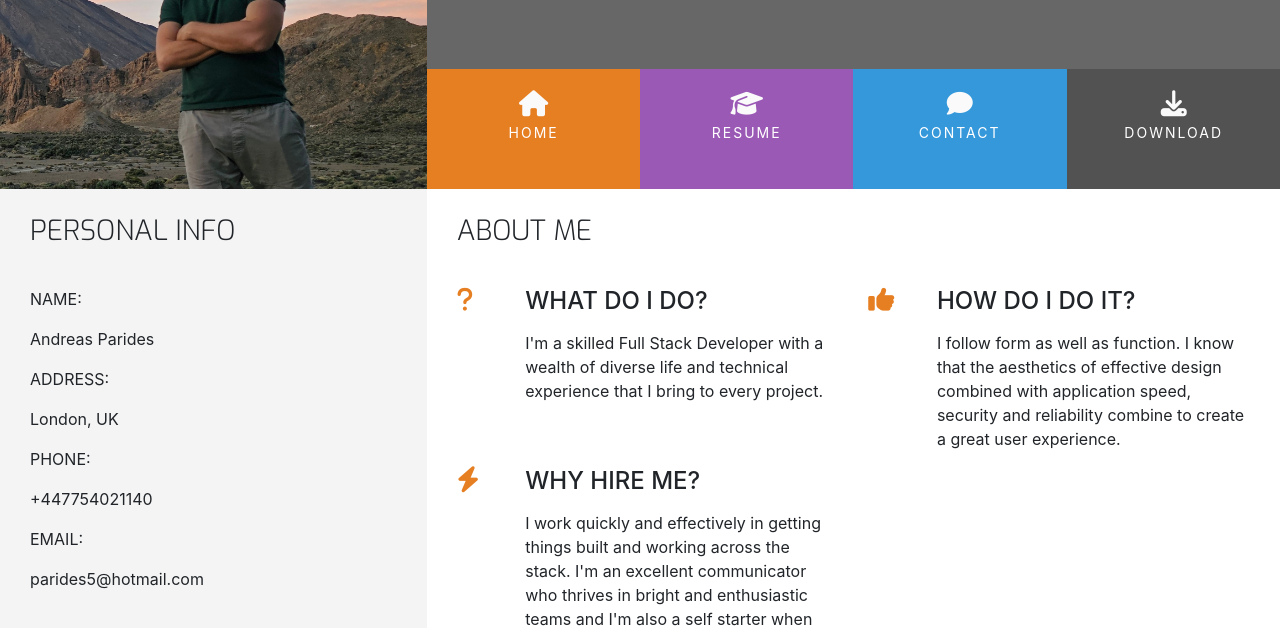
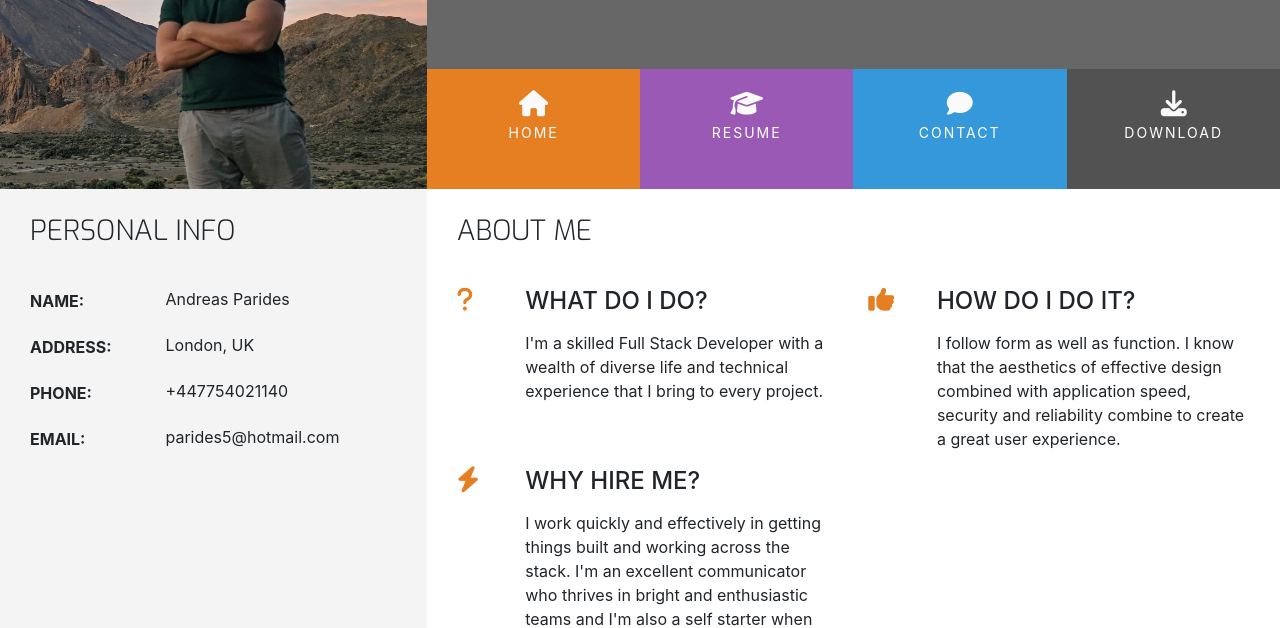
Before and after one commit to parides55/this-is-my-cv, a plain HTML site: page index.html in a window 1280 px wide. Shown: the part 180-808 px from the top of the page. Drawn offline with nearby package versions, Linux system fonts and the light colour scheme.

Commit message:
style the personal info section

```diff
--- a/assets/css/style.css
+++ b/assets/css/style.css
@@ -223,3 +223,38 @@ footer {
 .three-reasons-heading {
     margin-bottom: 15px;
 }
+
+/*----------------------------------------Personal Info-----------------------------*/
+
+.personal-info-item {
+    margin-bottom: 20px;
+    display: block;
+    clear: both;
+}
+
+.personal-info-item .key,
+.personal-info-item .value {
+    padding-right: 8px;
+    display: inline-block;
+}
+
+.personal-info-item .key p,
+.personal-info-item .value p {
+    margin: 0;
+}
+
+.personal-info-item .key {
+    width: 30%;
+    margin-right: 21px;
+    padding-top: 2px;
+    vertical-align: top;
+}
+
+.personal-info-item .key p {
+    font-weight: 700;
+}
+
+.personal-info-item .value {
+    position: relative;
+    width: 60%;
+}
```
